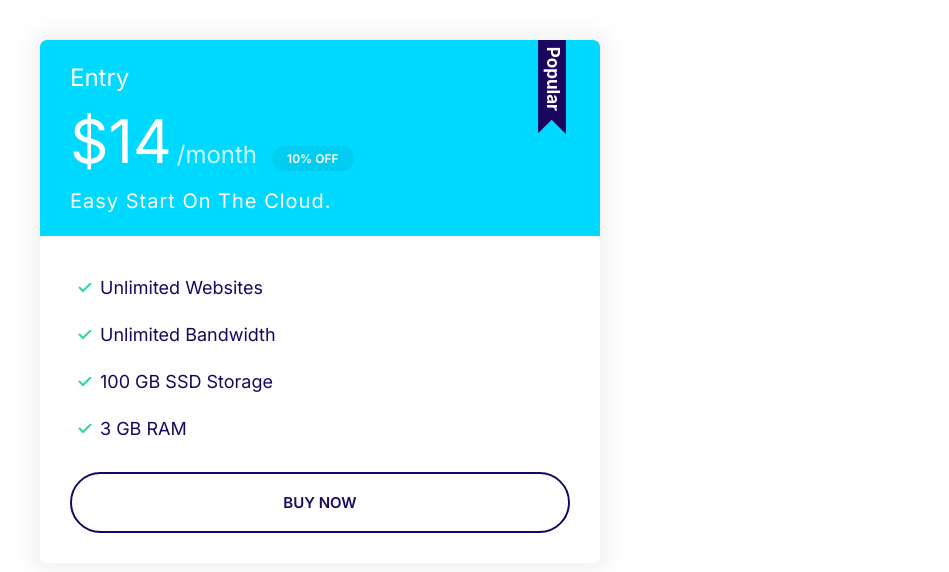
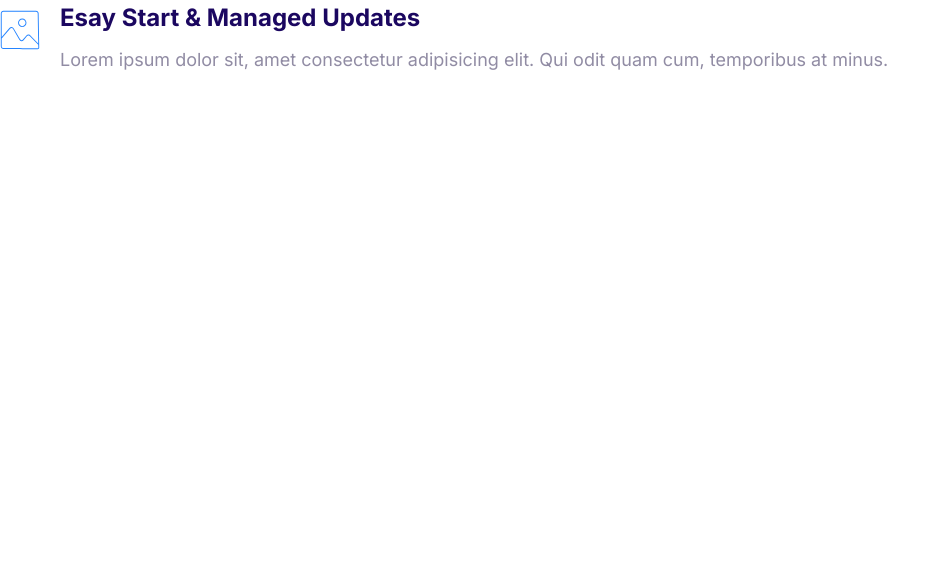
Before and after one commit to AliShabani1994/Alish_Portfolio, a plain HTML site: page index.html in a window 1280 px wide. Shown: the whole page, without its empty margins (0-949 px from the left). Drawn offline with Linux system fonts and the light colour scheme.

Commit message:
Create media component.

```diff
--- a/css/styles.css
+++ b/css/styles.css
@@ -301,7 +301,7 @@ a {
   background: #02cdf1;
 }
 
-/* --------------------------------Plans-------------------------------- */
+/* ----------------------Plans and Popular Badge---------------------- */
 
 .plan__name {
   color: #fff;
@@ -359,4 +359,22 @@ a {
   }
 }
 
-/* ---------------------------Popular Badge------------------------------- */
+/* ---------------------------Media Objects------------------------------- */
+
+.media {
+  display: flex;
+}
+
+.media__title {
+  margin-top: 0;
+}
+
+.media__body {
+  margin: 0 2rem;
+}
+
+.media__image {
+  margin-top: 1rem;
+}
+
+/* ------------------------------Quotes--------------------------------- */
--- a/index.html
+++ b/index.html
@@ -15,26 +15,18 @@
     <link rel="stylesheet" href="./css/styles.css" />
   </head>
   <body>
-    <div style="width: 50%; padding: 4rem">
-      <div class="plan plan--popular">
-        <div class="card card--secondary">
-          <header class="card__header">
-            <h3 class="plan__name">Entry</h3>
-            <span class="plan__price">$14</span>
-            <span class="plan__billing-cycle">/month</span>
-            <span class="badge badge--secondary badge--small">10% OFF</span>
-            <span class="plan__description">Easy Start On The Cloud.</span>
-          </header>
-          <div class="card__body">
-            <ul class="list list--tick">
-              <li class="list__item">Unlimited Websites</li>
-              <li class="list__item">Unlimited Bandwidth</li>
-              <li class="list__item">100 GB SSD Storage</li>
-              <li class="list__item">3 GB RAM</li>
-            </ul>
-            <button class="btn btn--outline btn--block">Buy now</button>
-          </div>
-        </div>
+    <div class="media">
+      <div class="media__image">
+        <svg class="icon icon--primary">
+          <use xlink:href="images/sprite.svg#snap"></use>
+        </svg>
+      </div>
+      <div class="media__body">
+        <h3 class="media__title">Esay Start & Managed Updates</h3>
+        <p>
+          Lorem ipsum dolor sit, amet consectetur adipisicing elit. Qui odit
+          quam cum, temporibus at minus.
+        </p>
       </div>
     </div>
   </body>
```
Also changed, not shown: components/media-object.html (added, +14 -0 lines).
